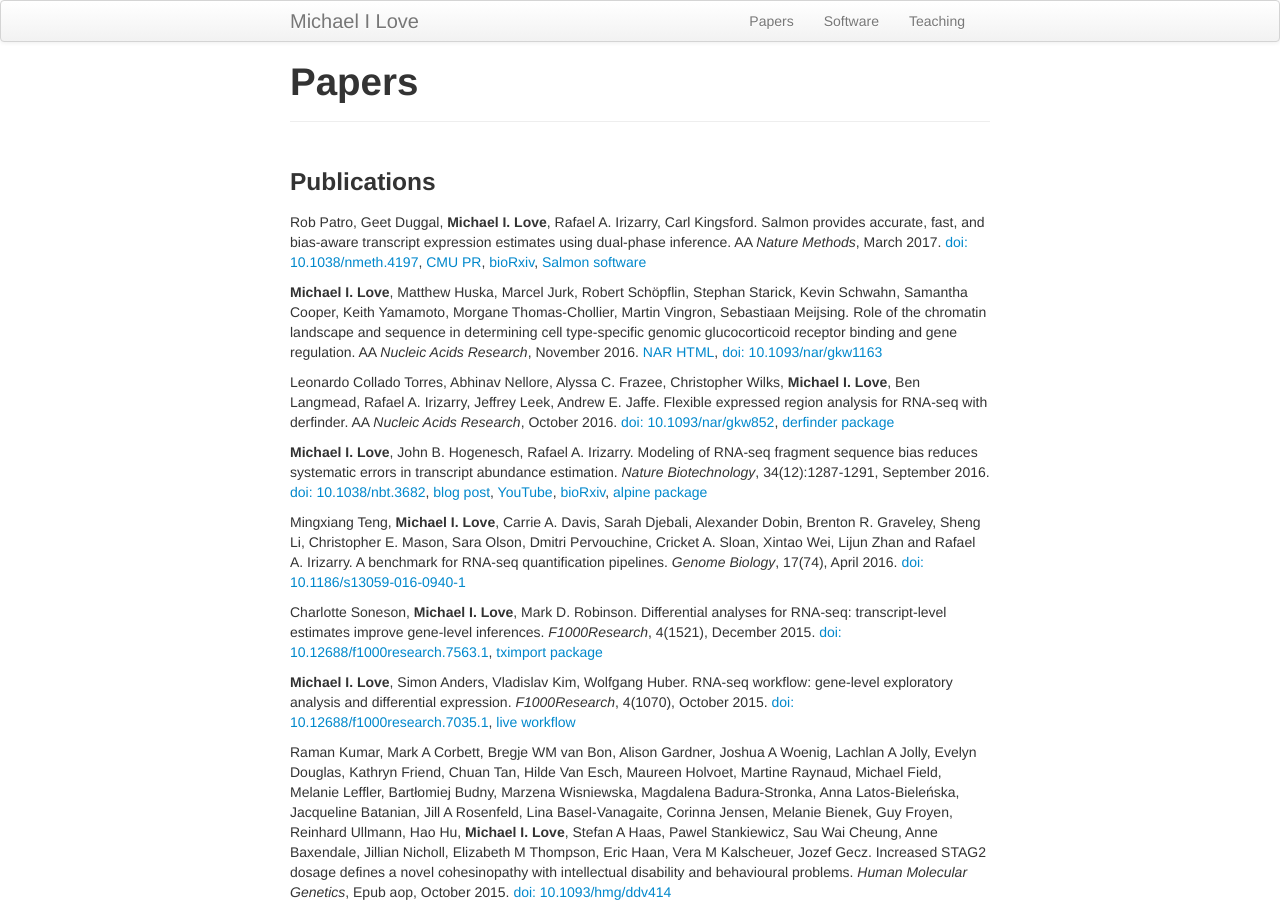
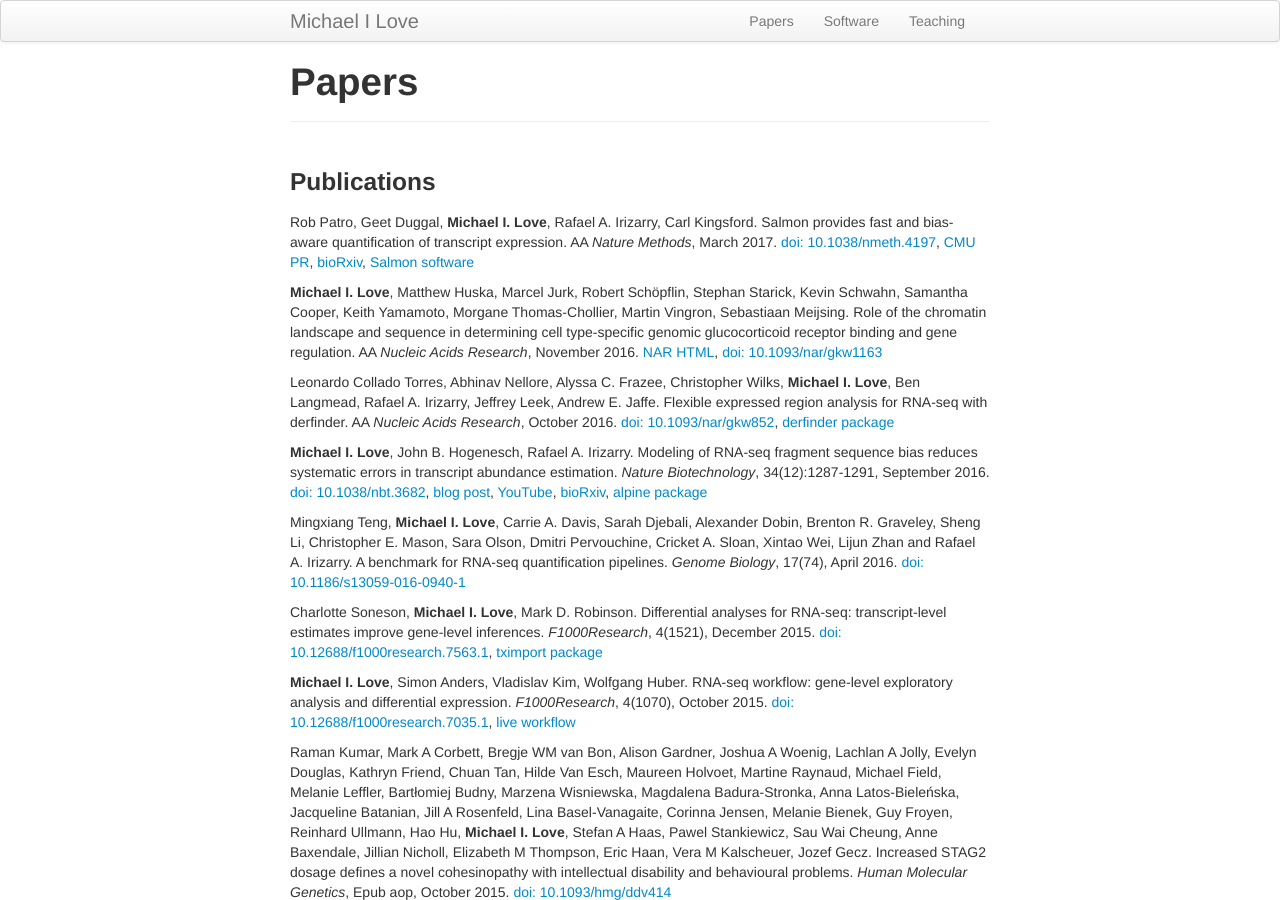
Before and after one commit to mikelove/mikelove.github.io, a Jekyll site: the page built from pages/papers.md, in a window 1280 px wide and 900 px high. Built offline with Jekyll 4.4.1, drawn with Linux system fonts in a browser that asks for light colours.

Commit message:
fix title

```diff
--- a/pages/papers.md
+++ b/pages/papers.md
@@ -6,8 +6,7 @@ title: "Papers"
 ### Publications
 
 Rob Patro, Geet Duggal, **Michael I. Love**, Rafael A. Irizarry, Carl Kingsford.
-Salmon provides accurate, fast, and bias-aware transcript expression
-estimates using dual-phase inference.
+Salmon provides fast and bias-aware quantification of transcript expression.
 AA *Nature Methods*, March 2017.
 [doi: 10.1038/nmeth.4197](http://dx.doi.org/10.1038/nmeth.4197),
 [CMU PR](http://www.cbd.cmu.edu/gene_expression_analyses/),
```
